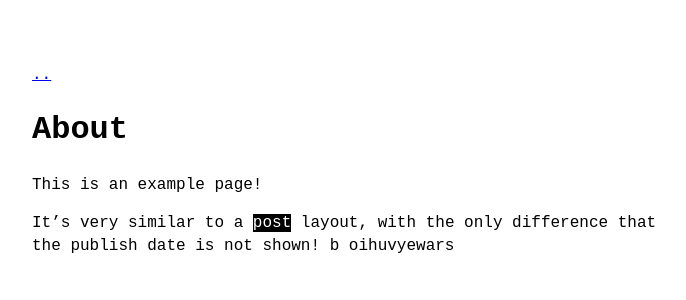
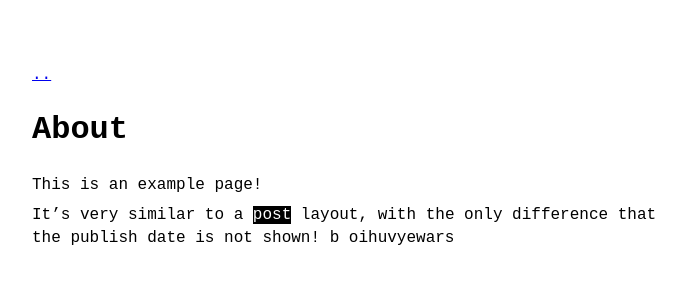
Before and after one commit to rohan-tan-bhowmik/rohan-tan-bhowmik.github.io, a Jekyll site: the page built from about.md, in a window 1280 px wide. Shown: the top 300 px of the page, without its empty margins (288-974 px from the left). Built offline with Jekyll 4.4.1, drawn with Linux system fonts in a browser that asks for light colours.

Commit message:
Update no-style-please.scss

```diff
--- a/_sass/no-style-please.scss
+++ b/_sass/no-style-please.scss
@@ -39,7 +39,7 @@ h2, h3, h4, h5, h6 { margin-top: 3rem; }
 
 hr { margin: 2rem 0; }
 
-p { margin: 1rem 0; }
+p { margin: 0.5rem 0; }
 
 li { margin: 0.4rem 0; }
 
```
